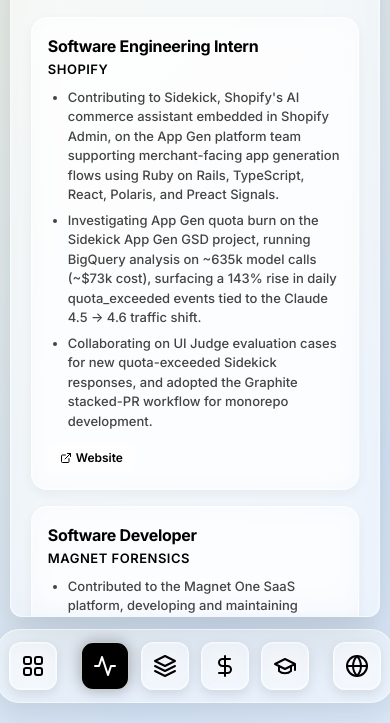
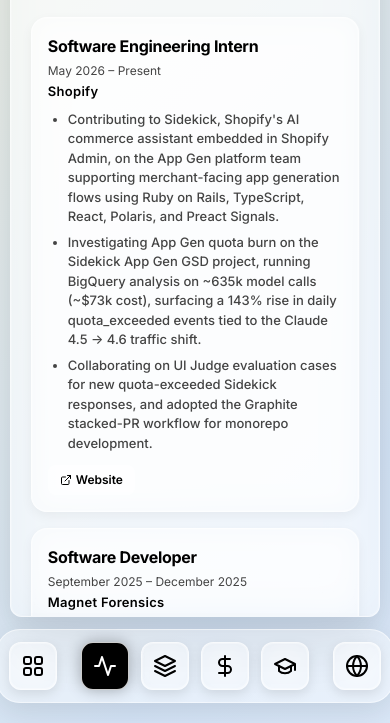
Before and after one commit to idaraabasiudoh/idaraudoh, a website built with Vite: page index.html in a window 390 px wide. Shown: the part 247-970 px from the top of the page. Built offline with nearby package versions, Linux system fonts and the light colour scheme.

Commit message:
feat: add date fields to resume experience, projects, and education sections with responsive UI styling

```diff
--- a/src/data/resume.json
+++ b/src/data/resume.json
@@ -3,6 +3,7 @@
     {
       "title": "Software Engineering Intern",
       "company": "Shopify",
+      "date": "May 2026 – Present",
       "bullets": [
         "Contributing to Sidekick, Shopify's AI commerce assistant embedded in Shopify Admin, on the App Gen platform team supporting merchant-facing app generation flows using Ruby on Rails, TypeScript, React, Polaris, and Preact Signals.",
         "Investigating App Gen quota burn on the Sidekick App Gen GSD project, running BigQuery analysis on ~635k model calls (~$73k cost), surfacing a 143% rise in daily quota_exceeded events tied to the Claude 4.5 → 4.6 traffic shift.",
@@ -19,6 +20,7 @@
     {
       "title": "Software Developer",
       "company": "Magnet Forensics",
+      "date": "September 2025 – December 2025",
       "bullets": [
         "Contributed to the Magnet One SaaS platform, developing and maintaining features that support ingestion, storage, and management of large digital evidence files for law-enforcement and enterprise investigations.",
         "Implemented role-based access control for M1 Hub Storage, validating user access via authentication tokens and permissions, and building a fail-safe UI logic using React and TypeScript, to handle network delays and invalid tokens.",
@@ -36,6 +38,7 @@
     {
       "title": "Software Engineering Intern",
       "company": "Keel Minds",
+      "date": "April 2025 – August 2025",
       "bullets": [
         "Built Flutter UI components, responsive layouts, and modular widgets, on the company’s mental health SaaS application hosting 111,000+ patients, supporting rollout of new Figma designs on production branches.",
         "Contributed to backend routes in Node.js and wrote SQL queries to manage records of care provider/client sessions.",
@@ -54,6 +57,7 @@
     {
       "title": "Founder, Lead Dev",
       "company": "Gropad",
+      "date": "November 2024 – Present",
       "bullets": [
         "Built a cross-platform mobile app for matching people in schools and cities based on needs, wants and desires, using natural language with context intelligence; used Flutter and Supabase for frontend, database, authentication and media storage.",
         "Featured listing of goods, businesses, events, in-app messaging, and 2 serverless algorithms for background matching.",
@@ -81,6 +85,7 @@
     {
       "title": "Software Developer Intern",
       "company": "Wouessi Digital",
+      "date": "February 2025 – April 2025",
       "bullets": [
         "Contributed to the company portal using TypeScript, React, and Vue.js, integrating Supabase for authentication and PostgreSQL for data storage.",
         "Assisted in prototyping a content recommendation system using TensorFlow and Spark, for user personalization strategies.",
@@ -93,6 +98,7 @@
     {
       "title": "Gemini Groceries & Recipe",
       "subtitle": "React, Node.js, MongoDB, Gemini AI",
+      "date": "June 2025",
       "bullets": [
         "Developed a full-stack grocery and recipe assistant using React.js, Node.js, Express.js, and MongoDB Atlas, enabling users to create smart shopping lists with AI for meal suggestions and nutrition tracking.",
         "Integrated Google’s Gemini AI for image processing, to extract grocery items from shopping list photos and generate meal recommendations with nutritional facts and SerpAPI for product search and price matching between different grocery stores.",
@@ -110,6 +116,7 @@
     {
       "title": "Patheon AI",
       "subtitle": "Next.js, TS, ElevenLabs, Gemini",
+      "date": "July 2025",
       "bullets": [
         "Built full-stack AI Physics research platform using Next.js, TypeScript, ElevenLabs and Google Gemini 2.0 Flash API, generating hypothesis-based analysis with citations, theories and experimental suggestions.",
         "Implemented voice interaction with ElevenLabs integration, featuring voice cloning, speech-to-text transcription, and synchronized audio visualization for ease of accessibility.",
@@ -119,6 +126,7 @@
     {
       "title": "ASL Translation Software",
       "subtitle": "Python, OpenCV, TensorFlow",
+      "date": "November 2024",
       "bullets": [
         "Built and trained a Convolutional Neural Network (CNN) for Computer Vision with TensorFlow, Keras API, and OpenCV to translate American Sign Language (ASL) characters, achieving 90.5% accuracy during translation.",
         "Deployed model on a Python desktop app for demo during the cuHacking 2024 Hackathon, presenting how our software bridges communication gaps between deaf or non-verbal signers and non-signers."
@@ -134,6 +142,7 @@
     {
       "title": "Ride Along",
       "subtitle": "Flutter, Supabase",
+      "date": "March 2025",
       "bullets": [
         "Led development of a cross-platform ridesharing mobile & web app for university students using Flutter and Supabase, enabling carpooling with peers and cutting 45% commute costs spent on other platforms.",
         "Implemented in-app messaging and rendered live maps with driver and passenger location, using Flutter’s native geolocator dependency, ensuring stability across device platforms.",
@@ -196,6 +205,7 @@
     {
       "title": "Carleton University",
       "subtitle": "B.Eng Software Engineering (Co-op)",
+      "date": "September 2022 – April 2027",
       "bullets": [
         "Bachelor of Engineering, Software Engineering - Co-op, Final Year",
         "Scholarship: Award of Excellence for International Students, Entrance Scholarship, Henry Ford Scholarship ($15,000)",
--- a/src/main.ts
+++ b/src/main.ts
@@ -233,7 +233,10 @@ const populateData = () => {
     expList.innerHTML = resumeData.experience.map(exp => `
       <div class="content-card interactive">
         <div class="card-info bold-info">
-          <h3>${exp.title}</h3>
+          <div class="card-header">
+            <h3>${exp.title}</h3>
+            ${exp.date ? `<span class="card-date">${exp.date}</span>` : ''}
+          </div>
           <p class="company">${exp.company}</p>
           <ul class="desc-list">
             ${exp.bullets.map(b => `<li>${b}</li>`).join('')}
@@ -258,7 +261,10 @@ const populateData = () => {
     projList.innerHTML = resumeData.projects.map(proj => `
       <div class="content-card interactive">
         <div class="card-info bold-info">
-          <h3>${proj.title}</h3>
+          <div class="card-header">
+            <h3>${proj.title}</h3>
+            ${proj.date ? `<span class="card-date">${proj.date}</span>` : ''}
+          </div>
           <p class="company">${proj.subtitle}</p>
           <ul class="desc-list">
             ${proj.bullets.map(b => `<li>${b}</li>`).join('')}
@@ -296,7 +302,10 @@ const populateData = () => {
     eduList.innerHTML = resumeData.education.map(edu => `
       <div class="content-card interactive">
         <div class="card-info bold-info">
-          <h3>${edu.title}</h3>
+          <div class="card-header">
+            <h3>${edu.title}</h3>
+            ${edu.date ? `<span class="card-date">${edu.date}</span>` : ''}
+          </div>
           <p class="company">${edu.subtitle}</p>
           <ul class="desc-list">
             ${edu.bullets.map(b => `<li>${b}</li>`).join('')}
--- a/src/style.css
+++ b/src/style.css
@@ -514,6 +514,18 @@ body {
   padding: 16px;
 }
 
+.bold-info .card-header {
+  display: flex;
+  justify-content: space-between;
+  align-items: flex-start;
+  gap: 12px;
+  margin-bottom: 2px;
+}
+
+.bold-info .card-header h3 {
+  margin: 0;
+}
+
 .bold-info h3 {
   font-size: 16px;
   font-weight: 700;
@@ -522,13 +534,20 @@ body {
   letter-spacing: -0.3px;
 }
 
+.bold-info .card-date {
+  font-size: 12px;
+  color: var(--text-secondary);
+  white-space: nowrap;
+  font-weight: 400;
+  margin-top: 3px;
+}
+
 .bold-info .company {
   font-size: 13px;
   color: var(--text-primary);
   font-weight: 600;
   margin-bottom: 8px;
-  text-transform: uppercase;
-  letter-spacing: 0.5px;
+  letter-spacing: 0.3px;
 }
 
 .bold-info .desc,
@@ -896,8 +915,13 @@ body {
     flex-direction: column;
     align-items: flex-start;
   }
-  .date-range {
-    margin-bottom: 10px;
+  .bold-info .card-header {
+    flex-direction: column;
+    align-items: flex-start;
+    gap: 4px;
+  }
+  .bold-info .card-date {
+    margin-top: 0;
   }
   .bottom-headline h1 {
     font-size: 36px;
```
